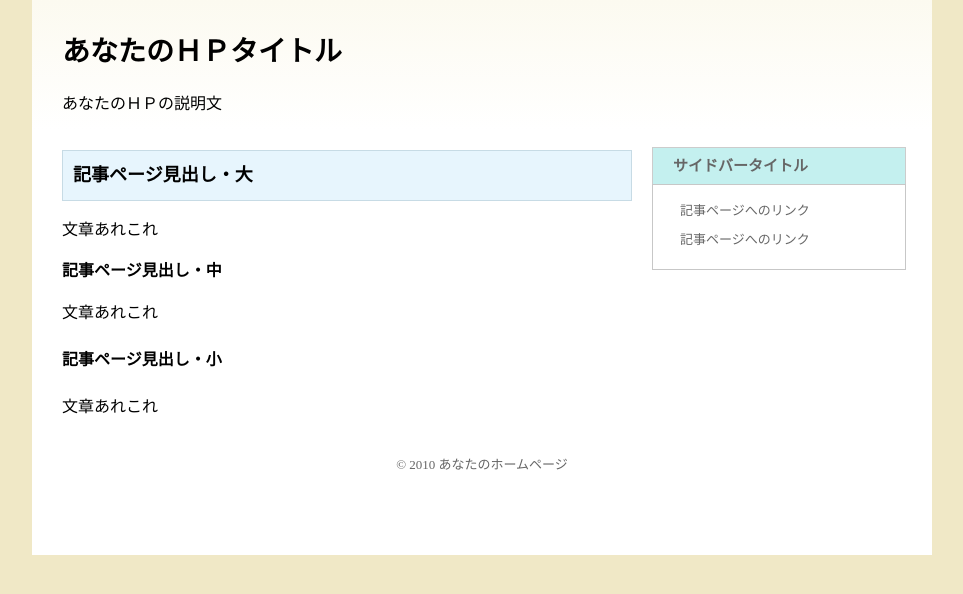
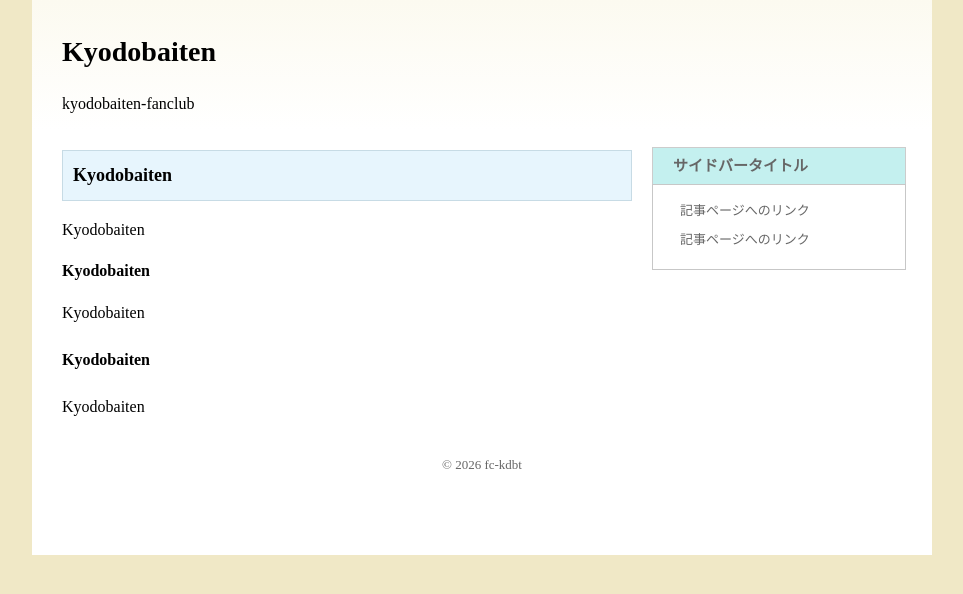
Before and after one commit to fc-kdbt/web.github.io, a plain HTML site: page index.html in a window 1280 px wide. Shown: the whole page, without its empty margins (158-1121 px from the left). Drawn offline with Linux system fonts and the light colour scheme.

Commit message:
Update website title and footer information

```diff
--- a/index.html
+++ b/index.html
@@ -2,24 +2,24 @@
 <html lang="ja">
 <head>
 <meta charset="utf-8">
-<title>あなたのＨＰタイトル</title>
-<meta name="keywords" content="ページのキーワードA,B,C">
+<title>FC-KDBT</title>
+<meta name="keywords" content="kyodobaiten">
 <meta name="description" content="ページの説明">
 <meta name="viewport" content="width=device-width, initial-scale=1">
 <link rel="stylesheet" href="style.css">
 </head>
 <body>
 <div id="outer">
-<header><h1>あなたのＨＰタイトル</h1>
-<p>あなたのＨＰの説明文</p>
+<header><h1>Kyodobaiten</h1>
+<p>kyodobaiten-fanclub</p>
 </header>
 <div id="content">
-<div class="inner"><h2>記事ページ見出し・大</h2>
-<p>文章あれこれ</p>
-<h3>記事ページ見出し・中</h3>
-<p>文章あれこれ</p>
-<h4>記事ページ見出し・小</h4>
-<p>文章あれこれ</p>
+<div class="inner"><h2>Kyodobaiten</h2>
+<p>Kyodobaiten</p>
+<h3>Kyodobaiten</h3>
+<p>Kyodobaiten</p>
+<h4>Kyodobaiten</h4>
+<p>Kyodobaiten</p>
 </div>
 </div>
 <aside>
@@ -31,6 +31,6 @@
 </ul>
 </div>
 </aside>
-<footer>© 2010 あなたのホームページ</footer>
+<footer>© 2026 fc-kdbt</footer>
 </div></body>
 </html>
```
